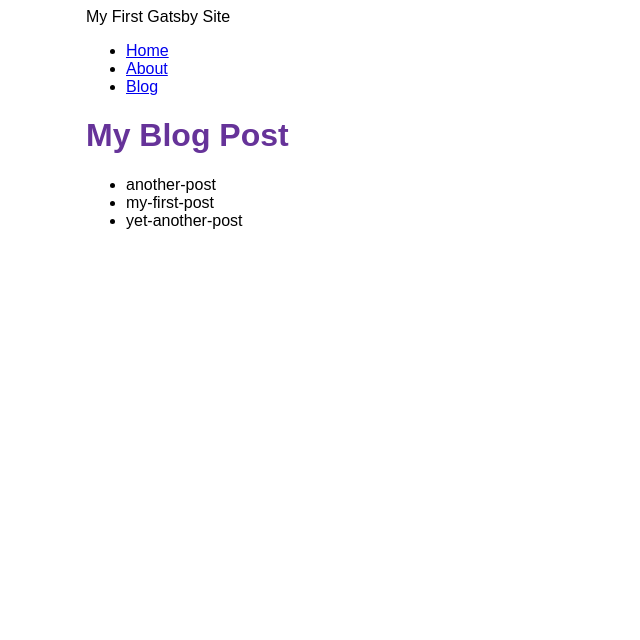
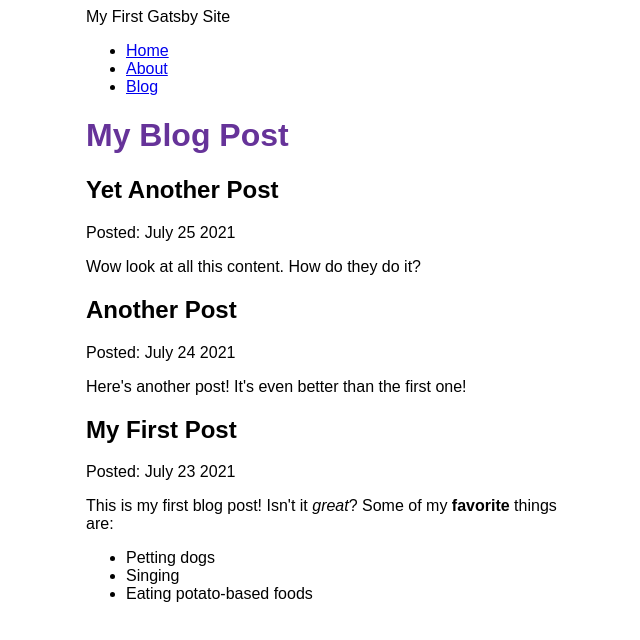
Before and after one commit to Dougcsh/gatsby-tutorial, a Gatsby site: page /blog in a window 1280 px wide. Shown: the whole page, without its empty margins (304-944 px from the left). Built offline with nearby package versions, Linux system fonts and the light colour scheme; Gatsby itself is replaced by a stand-in of ours.

Commit message:
Finished Gatsby Tutorial Part 5

```diff
--- a/blog/another-post.mdx
+++ b/blog/another-post.mdx
@@ -0,0 +1,5 @@
+---
+title: "Another Post"
+date: "2021-07-24"
+---
+Here's another post! It's even better than the first one!
--- a/blog/my-first-post.mdx
+++ b/blog/my-first-post.mdx
@@ -0,0 +1,9 @@
+---
+title: "My First Post"
+date: "2021-07-23"
+---
+This is my first blog post! Isn't it *great*?
+Some of my **favorite** things are:
+* Petting dogs
+* Singing
+* Eating potato-based foods
--- a/blog/yet-another-post.mdx
+++ b/blog/yet-another-post.mdx
@@ -0,0 +1,5 @@
+---
+title: "Yet Another Post"
+date: "2021-07-25"
+---
+Wow look at all this content. How do they do it?
--- a/gatsby-config.js
+++ b/gatsby-config.js
@@ -13,5 +13,6 @@ module.exports = {
         path: `${__dirname}/blog`,
       }
     },
+    "gatsby-plugin-mdx",
   ],
 };
--- a/package.json
+++ b/package.json
@@ -14,8 +14,11 @@
     "clean": "gatsby clean"
   },
   "dependencies": {
+    "@mdx-js/mdx": "^1.6.22",
+    "@mdx-js/react": "^1.6.22",
     "gatsby": "^4.0.2",
     "gatsby-plugin-image": "^2.0.0",
+    "gatsby-plugin-mdx": "^3.0.0",
     "gatsby-plugin-sharp": "^4.0.1",
     "gatsby-source-filesystem": "^4.0.0",
     "react": "^17.0.1",
--- a/src/pages/blog.js
+++ b/src/pages/blog.js
@@ -1,29 +1,44 @@
 import * as React from 'react'
 import { graphql } from 'gatsby'
+import { MDXRenderer } from 'gatsby-plugin-mdx'
 import Layout from '../components/layout'
 
 const BlogPage = ({ data }) => {
     return (
         <Layout pageTitle="My Blog Post">
-            <ul>
-                {data.allFile.nodes.map(node => (
-                    <li key={node.name}>
-                        {node.name}
-                    </li>
-                ))}
-            </ul>
+          {
+            data.allMdx.nodes.map((node) => (
+              <article key={node.id}>
+                <h2>{node.frontmatter.title}</h2>
+                <p>Posted: {node.frontmatter.date}</p>
+                <MDXRenderer>
+                  {node.body}
+                </MDXRenderer>
+              </article>
+            ))
+          }
         </Layout>
     )
 }
 
 export const query = graphql`
-  query {
-    allFile {
-      nodes {
-        name
+query {
+  allMdx(sort: {fields: frontmatter___date, order: DESC}) {
+    nodes {
+      frontmatter {
+        date(formatString: "MMMM DD YYYY")
+        title
+      }
+      id
+      body
+      parent {
+        ... on File {
+          modifiedTime(formatString: "MMMM DD YYYY")
+        }
       }
     }
   }
+}
 `
 
 export default BlogPage
```
Also changed, not shown: 1 other file.
